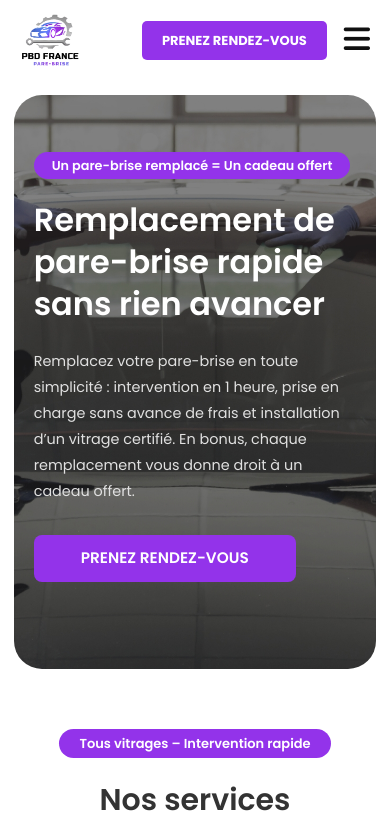
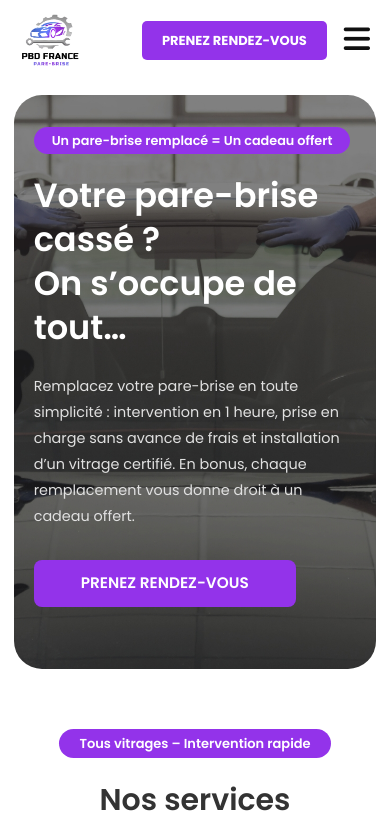
Before and after one commit to asmatrouky/parebrisedepannage, a Next.js app: page / in a window 390 px wide. Shown: the top 840 px of the page. Built offline with nearby package versions, Linux system fonts and the light colour scheme.

Commit message:
Mise à jour css mobile

```diff
--- a/app/globals.css
+++ b/app/globals.css
@@ -340,7 +340,7 @@ body {
   }
 
   .hero-container h1 {
-    font-size: 2em;
+    font-size: 2.1em;
     width: 100%;
     line-height: 130%;
   }
@@ -418,7 +418,7 @@ width: 80%;
 }
 
 .sectiontitle {
-  font-size: 40px;
+  font-size: 30px;
   font-weight: 600;
   color: #333;
   margin-top: 10px;
--- a/components/hero.jsx
+++ b/components/hero.jsx
@@ -19,7 +19,7 @@ export default function Hero() {
             </div>
 
             <h1>
-              Remplacement de pare-brise rapide sans rien avancer
+              Votre pare-brise cassé ? <br />On s’occupe de tout…
             </h1>
 
             <p>
```
